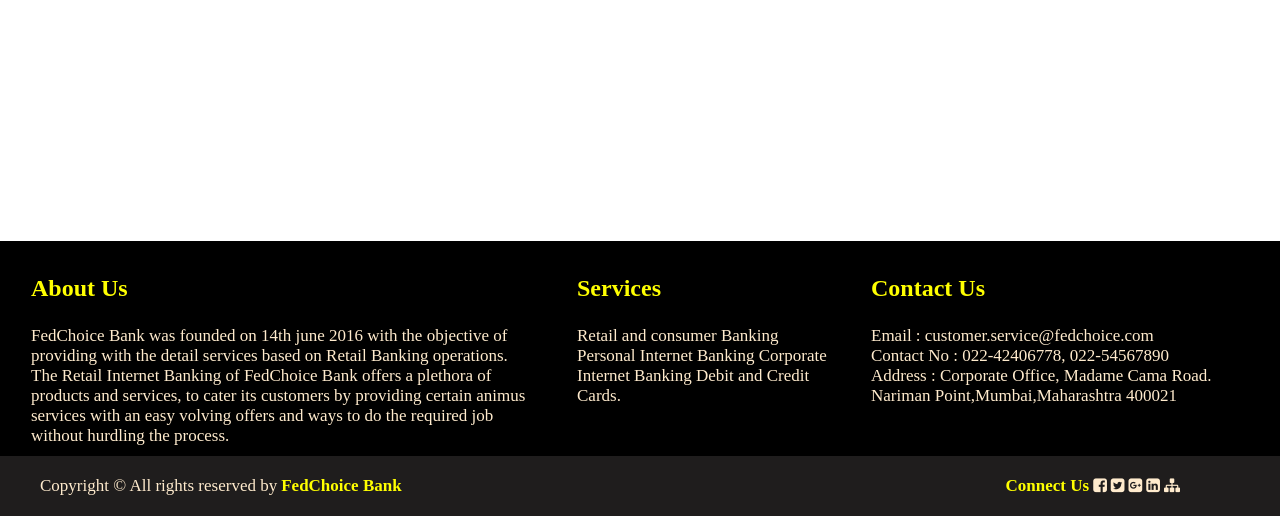
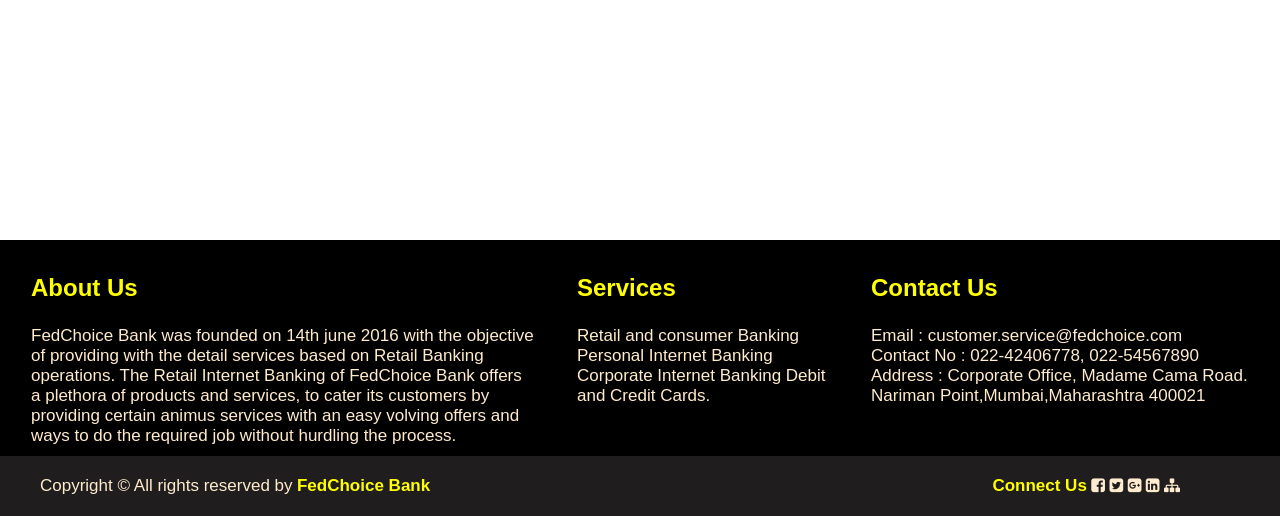
Before and after one commit to bhanuvinayes/retail_banking, a Flask app: template application/templates/footerfinal.html in a window 1280 px wide. Shown: the part 284-800 px from the top of the page. Run offline with Flask 2, Linux system fonts and the light colour scheme; the template is opened without the code that fills it, so the values that code supplies are empty.

Commit message:
main file updated with footer css
main file updated with footer css

```diff
--- a/application/static/css/main.css
+++ b/application/static/css/main.css
@@ -78,3 +78,18 @@ position: absolute;
 left: 231px;
 top: 124px;
 }
+
+/*footer css start*/
+.footer { position: fixed; left: 0; bottom: 0; width: 100%; background-color: black; color: blanchedalmond; text-align: center; }
+.space-between{display: flex; justify-content: space-between; padding-left:  40px; padding-right: 100px; padding-bottom: 20px; padding-top: 20px;}
+.space-around { display: flex; justify-content: space-around; padding: 10px;}
+.foot_word_edit {color: yellow; font-size: x-large;}
+.footerinfo{display: block; font-size: 17;}
+.lastfooter{font-size: 17;display: inline;}
+.footercontent1{flex-basis: 40%;text-align: start;}
+.footercontent2{flex-basis: 20%;text-align: start;}
+.footercontent3{flex-basis: 30%;text-align: start;}
+.footcontentinfo{text-align: start;}
+.endfooter{background-color: rgb(31, 29, 29);}
+
+/*footer css end*/
--- a/application/templates/footerfinal.html
+++ b/application/templates/footerfinal.html
@@ -4,21 +4,7 @@
     <meta name="viewport" content="width=device-width, initial-scale=1.0">
     <title>Document</title>
     <link rel="stylesheet" href="https://cdnjs.cloudflare.com/ajax/libs/font-awesome/4.7.0/css/font-awesome.min.css">
-    <style>
-        .footer { position: fixed; left: 0; bottom: 0; width: 100%; background-color: black; color: blanchedalmond; text-align: center; }
-        p{font-size: x-large; }
-        .space-between{display: flex; justify-content: space-between; padding-left:  40px; padding-right: 100px; padding-bottom: 20px; padding-top: 20px;}
-        .space-around { display: flex; justify-content: space-around; padding: 10px;}
-        .foot_word_edit {color: yellow; }
-        span{display: block; font-size: 17;}
-        .lastfooter{font-size: 17;display: inline;}
-        .footercontent1{flex-basis: 40%;text-align: start;}
-        .footercontent2{flex-basis: 20%;text-align: start;}
-        .footercontent3{flex-basis: 30%;text-align: start;}
-        .footcontentinfo{text-align: start;}
-        .endfooter{background-color: rgb(31, 29, 29);}
-
-        </style>
+    <link rel="stylesheet" href="/application/static/css/main.css">
 </head>
 <body>
     <div class="footer">
@@ -27,7 +13,7 @@
             <div>
                 <p class="foot_word_edit"><b> About Us</b></p>
 
-                <div class="footcontentinfo"><span>FedChoice Bank was founded on 14th june 2016 with the objective of providing with the detail services based on Retail Banking operations. The Retail Internet Banking of FedChoice Bank offers a plethora of products and services, to cater its customers by providing certain animus services with an easy volving offers and ways to do the required job without hurdling the process.</span>
+                <div class="footcontentinfo"><span class="footerinfo">FedChoice Bank was founded on 14th june 2016 with the objective of providing with the detail services based on Retail Banking operations. The Retail Internet Banking of FedChoice Bank offers a plethora of products and services, to cater its customers by providing certain animus services with an easy volving offers and ways to do the required job without hurdling the process.</span>
                 </div>
             </div>
 
@@ -35,7 +21,7 @@
             <div class="footercontent2">
                 <div>
                     <p class="foot_word_edit"><b>Services</b></p>
-                <div class="footcontentinfo"><span>Retail and consumer Banking Personal Internet Banking Corporate Internet Banking Debit and Credit Cards.
+                <div class="footcontentinfo"><span class="footerinfo" >Retail and consumer Banking Personal Internet Banking Corporate Internet Banking Debit and Credit Cards.
                 </span>
                 </div>
                 </div>
@@ -43,10 +29,11 @@
             <div class="footercontent3">
                 <div>
                     <p class="foot_word_edit"><b>Contact Us</b></p>
-                    <div class="footcontentinfo"><span>Email : customer.service@fedchoice.com</span>
-                        <span>Contact No : 022-42406778, 022-54567890</span>
-                        <span>Address : Corporate Office, Madame Cama Road.</span>
-                        <span>Nariman Point,Mumbai,Maharashtra 400021</span>
+                    <div class="footcontentinfo">
+                        <span class="footerinfo">Email : customer.service@fedchoice.com</span>
+                        <span class="footerinfo">Contact No : 022-42406778, 022-54567890</span>
+                        <span class="footerinfo">Address : Corporate Office, Madame Cama Road.</span>
+                        <span class="footerinfo">Nariman Point,Mumbai,Maharashtra 400021</span>
                     </div>
                 </div>
             </div>
```
